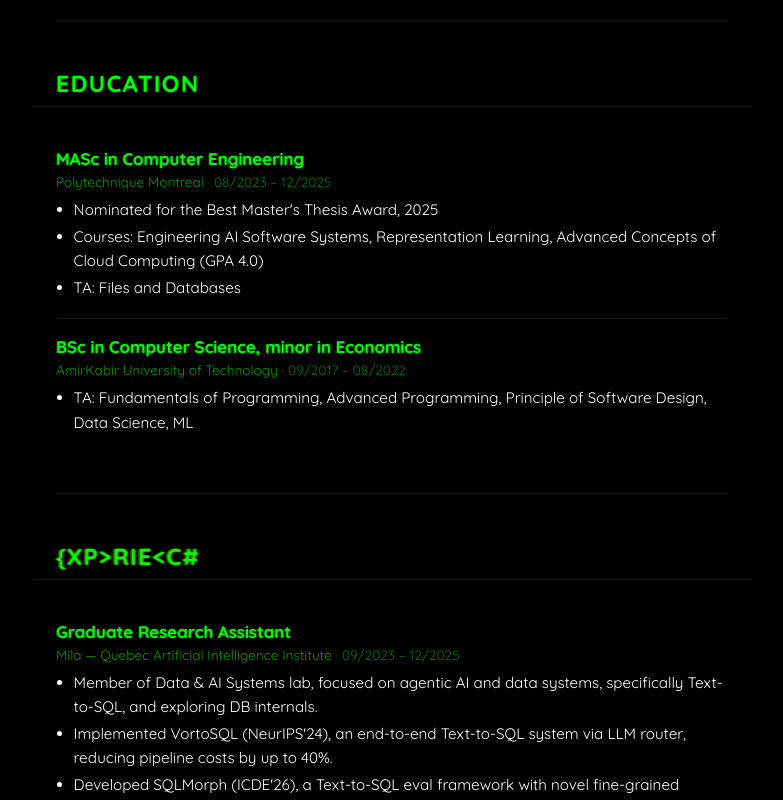
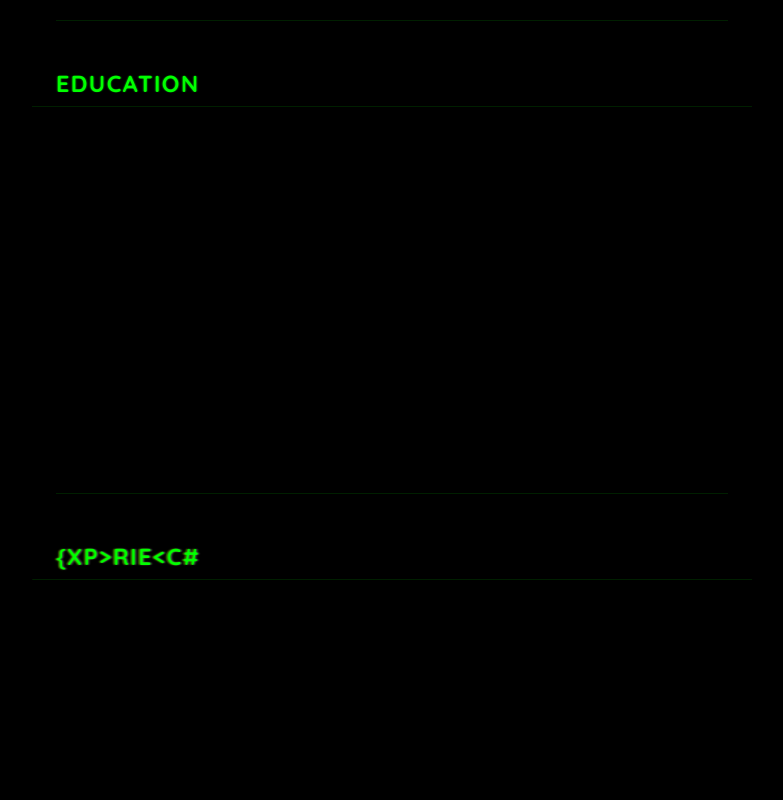
Before and after one commit to momalekpour/momalekpour.github.io, a Next.js app: page / in a window 1280 px wide. Shown: the part 780-1580 px from the top of the page, without its empty margins (248-1031 px from the left). Built offline with nearby package versions, Linux system fonts and the light colour scheme.

Commit message:
feat: add data-reveal to TimelineSection items

```diff
--- a/src/components/TimelineSection.tsx
+++ b/src/components/TimelineSection.tsx
@@ -14,8 +14,8 @@ export default function TimelineSection({
     <section className="timeline-section" id={id}>
       <GlitchText as="h2" className="section-label" text={heading} />
       <div className="timeline-list">
-        {entries.map((e, i) => (
-          <article className="timeline-item" key={`${e.title}-${e.org}`}>
+        {entries.map((e) => (
+          <article className="timeline-item" key={`${e.title}-${e.org}`} data-reveal>
             <h3 className="timeline-item__title">{e.title}</h3>
             <p className="timeline-item__meta">
               <span className="timeline-item__org">{e.org}</span>
```
